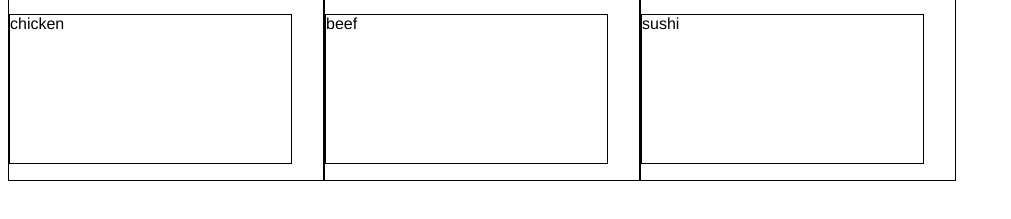
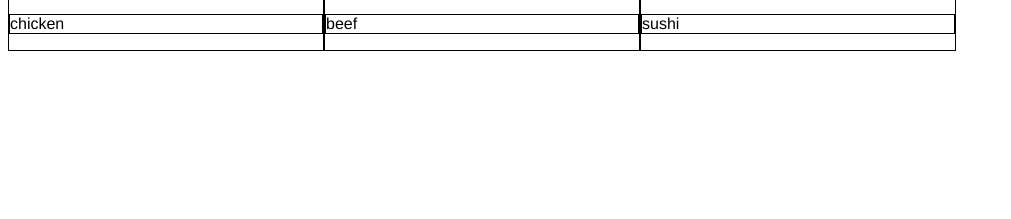
Before and after one commit to kcrovetti/Coursera, a plain HTML site: page site/assignment1-v2.html in a window 1280 px wide. Shown: the part 61-280 px from the top of the page, without its empty margins (0-1011 px from the left). Drawn offline with Linux system fonts and the light colour scheme.

Commit message:
i hate this

```diff
--- a/site/assignment1-v2.html
+++ b/site/assignment1-v2.html
@@ -18,10 +18,8 @@
   p {
   	border: 1px solid black;
   	backround-clor: gray;
-  	width: 90%;
-  	height: 150px;
-  	margin-right: auto;
-  	margin-left auto;
+  	width: 100%;
+  	height: 100%;
   	font-family: Helvetica;
   	color: black;
 
```
